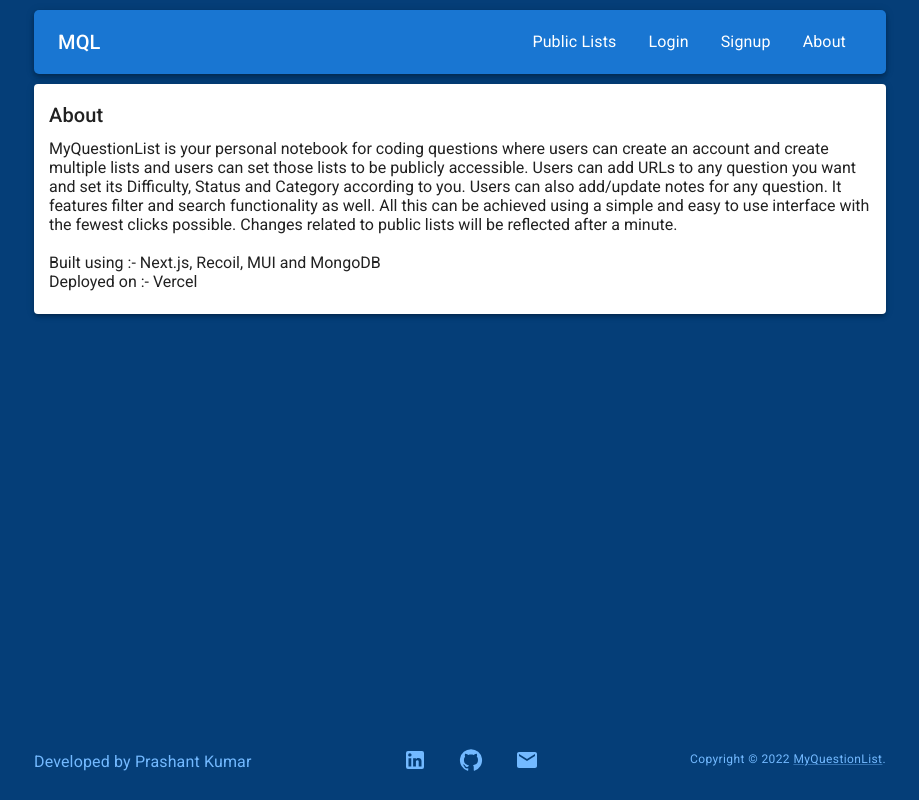
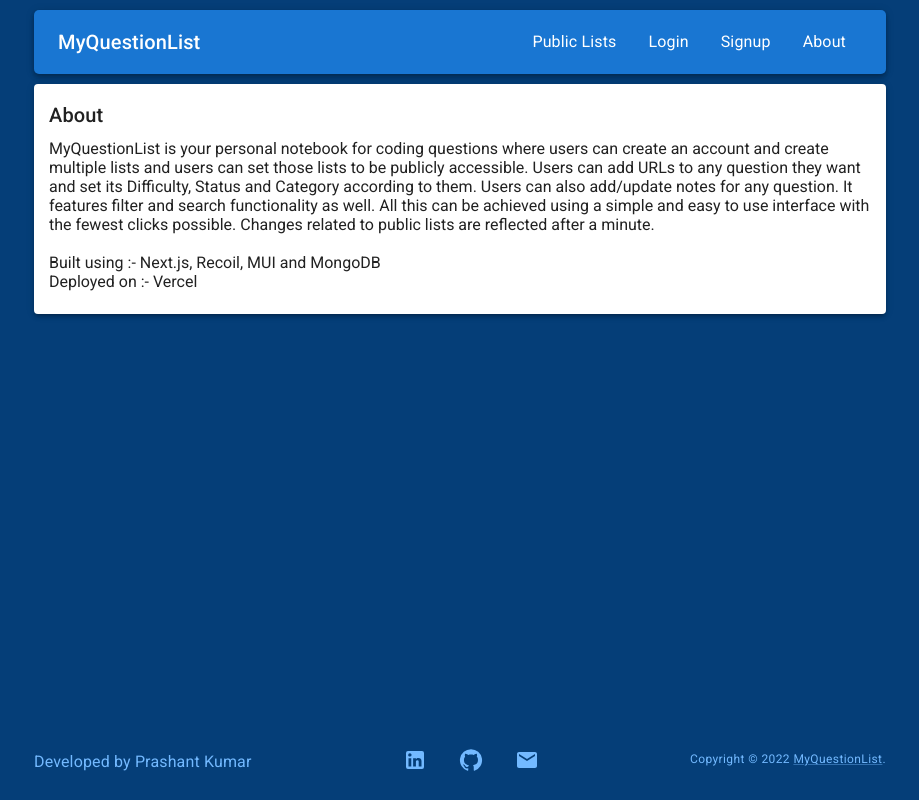
Before and after one commit to Prashant2303/my-question-list-app, a Next.js app: page /about in a window 1280 px wide. Shown: the whole page, without its empty margins (180-1099 px from the left). Built offline with nearby package versions, Linux system fonts and the light colour scheme.

Commit message:
Show MQL on mobile and MyQuestionList on desktop

```diff
--- a/components/NavBar.js
+++ b/components/NavBar.js
@@ -41,7 +41,7 @@ export default function NavBar() {
                             <Typography textAlign="center">Profile</Typography>
                         </Link>
                     </MenuItem>
-                    <MenuItem onClick={()=>{hooks.logout(); handleMobileMenuClick()}}>
+                    <MenuItem onClick={() => { hooks.logout(); handleMobileMenuClick() }}>
                         <Typography textAlign="center">Log out</Typography>
                     </MenuItem>
                 </div> :
@@ -73,7 +73,16 @@ export default function NavBar() {
                         <Typography
                             variant="h6"
                             component="div"
-                            sx={{ display: { sm: 'block' }, cursor: 'pointer' }}
+                            sx={{ display: { xs: 'none', sm: 'block' }, cursor: 'pointer' }}
+                        >
+                            MyQuestionList
+                        </Typography>
+                    </Link>
+                    <Link href="/" passHref>
+                        <Typography
+                            variant="h6"
+                            component="div"
+                            sx={{ display: { xs: 'block', sm: 'none' }, cursor: 'pointer' }}
                         >
                             MQL
                         </Typography>
@@ -86,7 +95,7 @@ export default function NavBar() {
                     </MenuItem>
                     <Box sx={{ display: { xs: 'none', sm: 'flex' } }}>
                         {user ?
-                            <div style={{display:'flex'}}>
+                            <div style={{ display: 'flex' }}>
                                 <MenuItem>
                                     <Link href="/profile" passHref>
                                         <Typography textAlign="center">Profile</Typography>
@@ -96,7 +105,7 @@ export default function NavBar() {
                                     <Typography textAlign="center">Log out</Typography>
                                 </MenuItem>
                             </div> :
-                            <div style={{display:'flex'}}>
+                            <div style={{ display: 'flex' }}>
                                 <MenuItem>
                                     <Link href="/signin" passHref>
                                         <Typography textAlign="center">Login</Typography>
--- a/pages/about.js
+++ b/pages/about.js
@@ -7,10 +7,10 @@ export default function About() {
                 About
             </Typography>
             <Grid py={1}>
-                MyQuestionList is your personal notebook for coding questions where users can create an account and create multiple lists and users can set those lists to be publicly accessible. Users can add URLs to any question you want
-                and set its Difficulty, Status and Category according to you. Users can also add/update notes for any question.
+                MyQuestionList is your personal notebook for coding questions where users can create an account and create multiple lists and users can set those lists to be publicly accessible. Users can add URLs to any question they want
+                and set its Difficulty, Status and Category according to them. Users can also add/update notes for any question.
                 It features filter and search functionality as well. All this can be achieved using a simple and easy to use
-                interface with the fewest clicks possible. Changes related to public lists will be reflected after a minute.<br /><br />
+                interface with the fewest clicks possible. Changes related to public lists are reflected after a minute.<br /><br />
                 Built using :- Next.js, Recoil, MUI and MongoDB <br />
                 Deployed on :- Vercel
             </Grid>
```
